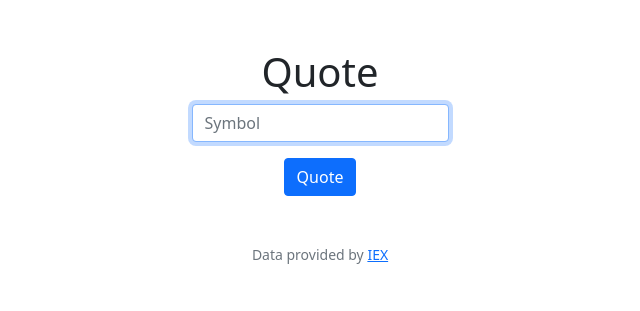
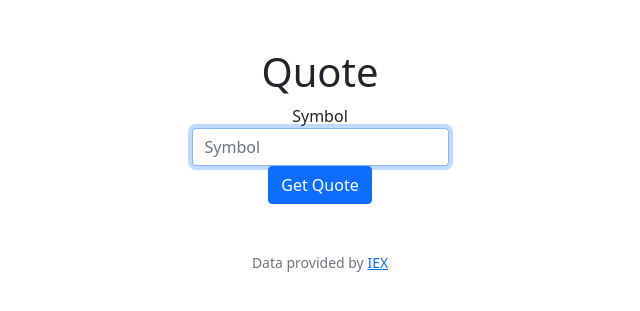
Before and after one commit to MaiMinhQuan/cs50-code, a Flask app: page /quote in a window 1280 px wide. Shown: the part 76-387 px from the top of the page, without its empty margins (320-960 px from the left). Run offline with Flask 3, Linux system fonts and the light colour scheme; a user stored in the database is signed in; some libraries are stand-ins or nearby versions.

Commit message:
Tue, Nov 21, 2023, 9:34 PM +07:00

```diff
--- a/finance/templates/quote.html
+++ b/finance/templates/quote.html
@@ -7,9 +7,8 @@
 {% block main %}
     <h1>Quote</h1>
     <form action="/quote" method="post">
-        <div class="mb-3">
-            <input autocomplete="off" autofocus class="form-control mx-auto w-auto" name="symbol" placeholder="Symbol" type="text">
-        </div>
-        <button class="btn btn-primary" type="submit">Quote</button>
+        <label for="symbol">Symbol</label>
+        <input autofocus class="form-control mx-auto w-auto" name="symbol" placeholder="Symbol" type="text">
+        <button class="btn btn-primary" type="submit">Get Quote</button>
     </form>
 {% endblock %}
```
Also changed, not shown: finance/templates/quoted.html (deleted, +0 -12 lines).
